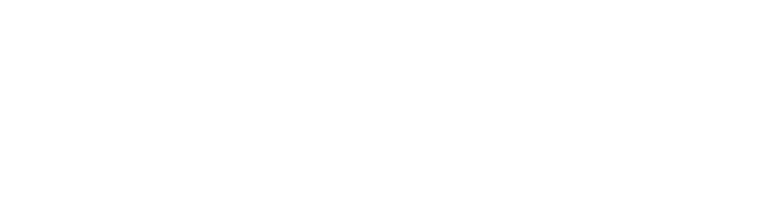
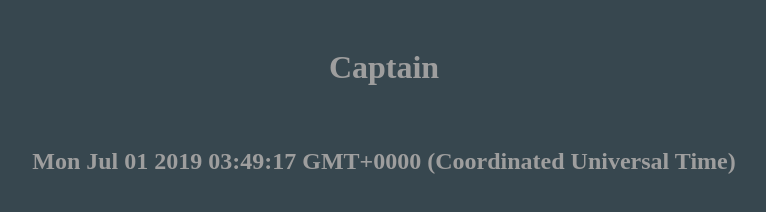
Before and after one commit to Williammcdade/startpage, a plain HTML site: page index.html in a window 1280 px wide. Shown: the whole page, without its empty margins (256-1022 px from the left). Drawn offline with Linux system fonts and the light colour scheme.

Commit message:
Added color, time script, basic css

```diff
--- a/index.html
+++ b/index.html
@@ -3,8 +3,17 @@
   <head>
     <meta charset="utf-8">
     <title>"New Tab"</title>
+    <link rel="stylesheet" type="text/css" href="style.css">
   </head>
-  <body>
+  <body bgcolor="#37474F">
 
+    <div><h1>Captain</h1></div>
+
+    <!-- Date and Time -->
+    <h2 id="date"></h2>
+
+    <!-- Quote? -->
+    <h3></h3>
+<script type="text/javascript" src="script.js"></script>
   </body>
 </html>
--- a/script.js
+++ b/script.js
@@ -0,0 +1,3 @@
+// Date and Time
+var datentime = new Date();
+document.getElementById("date").innerHTML=datentime;
--- a/style.css
+++ b/style.css
@@ -0,0 +1,13 @@
+div {
+  padding: 20px;
+}
+
+h1 {
+  text-align: center;
+  color: #9E9E9E
+}
+
+h2 {
+  text-align: center;
+  color: #9E9E9E
+}
```
